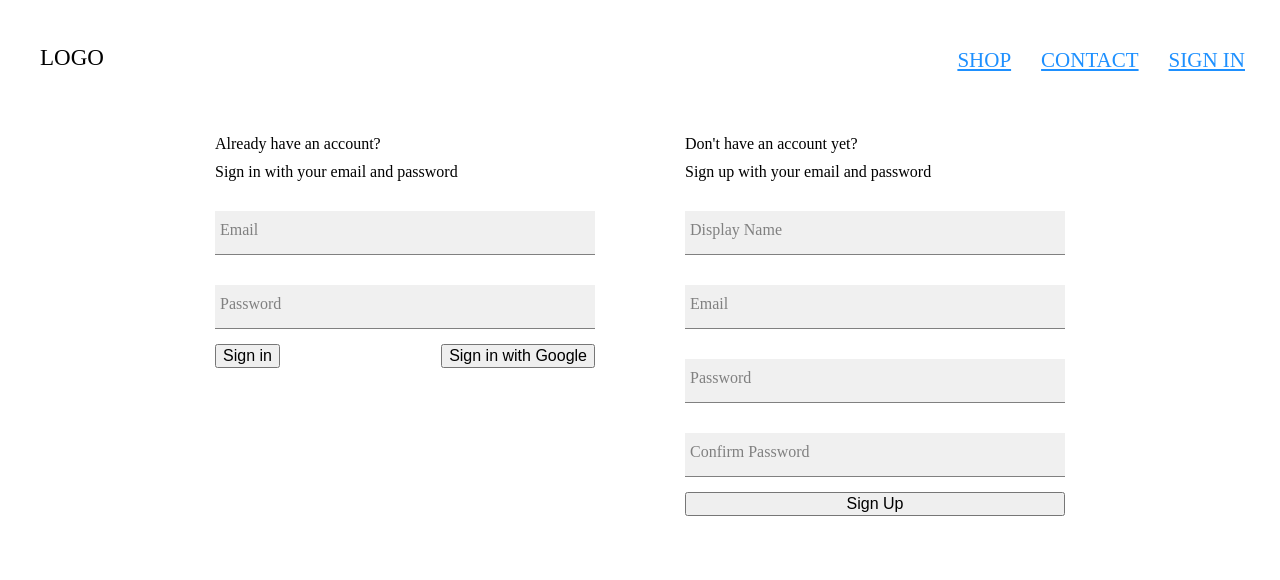
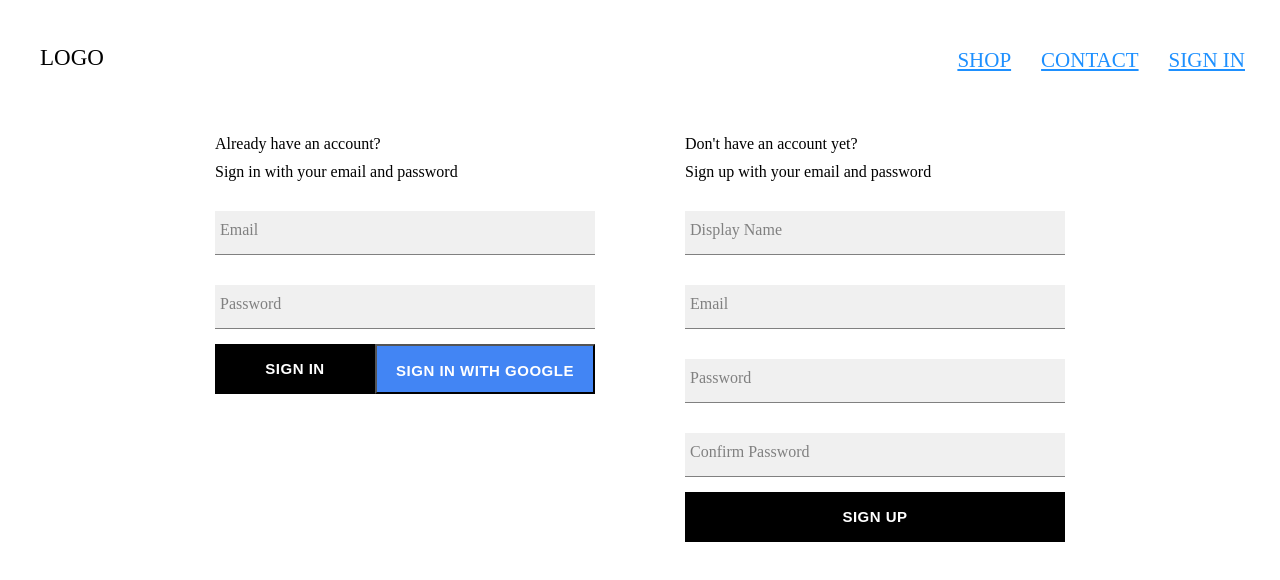
Before and after one commit to Gittenger/react-art-shop-2022, a React (Create React App) app: page /login in a window 1280 px wide. Shown: the top 580 px of the page. Built offline with nearby package versions, Linux system fonts and the light colour scheme.

Commit message:
custom button

```diff
--- /dev/null
+++ b/src/components/CustomButton/CustomButton.component.jsx
@@ -0,0 +1,20 @@
+import React from 'react'
+
+import styles from './CustomButton.module.scss'
+
+const CustomButton = ({ children, ...props }) => (
+	<button
+		{...props}
+		className={`${styles.Button} ${
+			props.isGoogle
+				? styles.Google
+				: props.inverted
+				? styles.Inverted
+				: styles.Normal
+		}`}
+	>
+		{children}
+	</button>
+)
+
+export default CustomButton
--- /dev/null
+++ b/src/components/CustomButton/CustomButton.module.scss
@@ -0,0 +1,50 @@
+.Button {
+	min-width: 16rem;
+	width: auto;
+	height: 5rem;
+	letter-spacing: 0.5px;
+	line-height: 5rem;
+	padding: 0 3rem 0 3rem;
+	font-size: 1.5rem;
+	text-transform: uppercase;
+	font-weight: bolder;
+	white-space: nowrap;
+	cursor: pointer;
+	display: flex;
+	justify-content: center;
+	transition: background-color 0.3s, color 0.3s;
+}
+
+.Google {
+	background-color: #4285f4;
+	color: white;
+
+	&:hover {
+		background-color: #2663c5;
+		border: none;
+	}
+}
+
+.Normal {
+	background-color: black;
+	color: white;
+	border: none;
+
+	&:hover {
+		background-color: white;
+		color: black;
+		border: 1px solid black;
+	}
+}
+
+.Inverted {
+	background-color: white;
+	color: black;
+	border: 1px solid black;
+
+	&:hover {
+		background-color: black;
+		color: white;
+		border: none;
+	}
+}
--- a/src/components/SignIn/SignIn.component.jsx
+++ b/src/components/SignIn/SignIn.component.jsx
@@ -27,7 +27,7 @@ const SignIn = () => {
 		emailSignInStart()
 	}
 
-	const { AuthFormContainer, FormInput } = CIndex
+	const { AuthFormContainer, FormInput, CustomButton } = CIndex
 
 	return (
 		<AuthFormContainer>
@@ -51,8 +51,8 @@ const SignIn = () => {
 					required
 				/>
 				<div className={styles.Buttons}>
-					<button type="submit">Sign in</button>
-					<button>Sign in with Google</button>
+					<CustomButton type="submit">Sign in</CustomButton>
+					<CustomButton isGoogle>Sign in with Google</CustomButton>
 				</div>
 			</form>
 		</AuthFormContainer>
--- a/src/components/SignUp/SignUp.component.jsx
+++ b/src/components/SignUp/SignUp.component.jsx
@@ -33,7 +33,7 @@ const SignUp = () => {
 		signUpStart({ email, displayName, password })
 	}
 
-	const { AuthFormContainer, FormInput } = CIndex
+	const { AuthFormContainer, FormInput, CustomButton } = CIndex
 
 	return (
 		<AuthFormContainer>
@@ -73,7 +73,7 @@ const SignUp = () => {
 					required
 				/>
 
-				<button type="submit">Sign Up</button>
+				<CustomButton type="submit">Sign Up</CustomButton>
 			</form>
 		</AuthFormContainer>
 	)
--- a/src/components/components.index.js
+++ b/src/components/components.index.js
@@ -1,3 +1,4 @@
+import CustomButton from './CustomButton/CustomButton.component.jsx'
 import Directory from './Directory/Directory.component.jsx'
 import MenuItem from './MenuItem/MenuItem.component.jsx'
 import AuthFormContainer from './AuthFormContainer/AuthFormContainer.component.jsx'
@@ -10,6 +11,7 @@ import Header from './Header/Header.component.jsx'
 import Nav from './Nav/Nav.component.jsx'
 
 export const CIndex = {
+	CustomButton,
 	Directory,
 	CollectionItem,
 	MenuItem,
```
